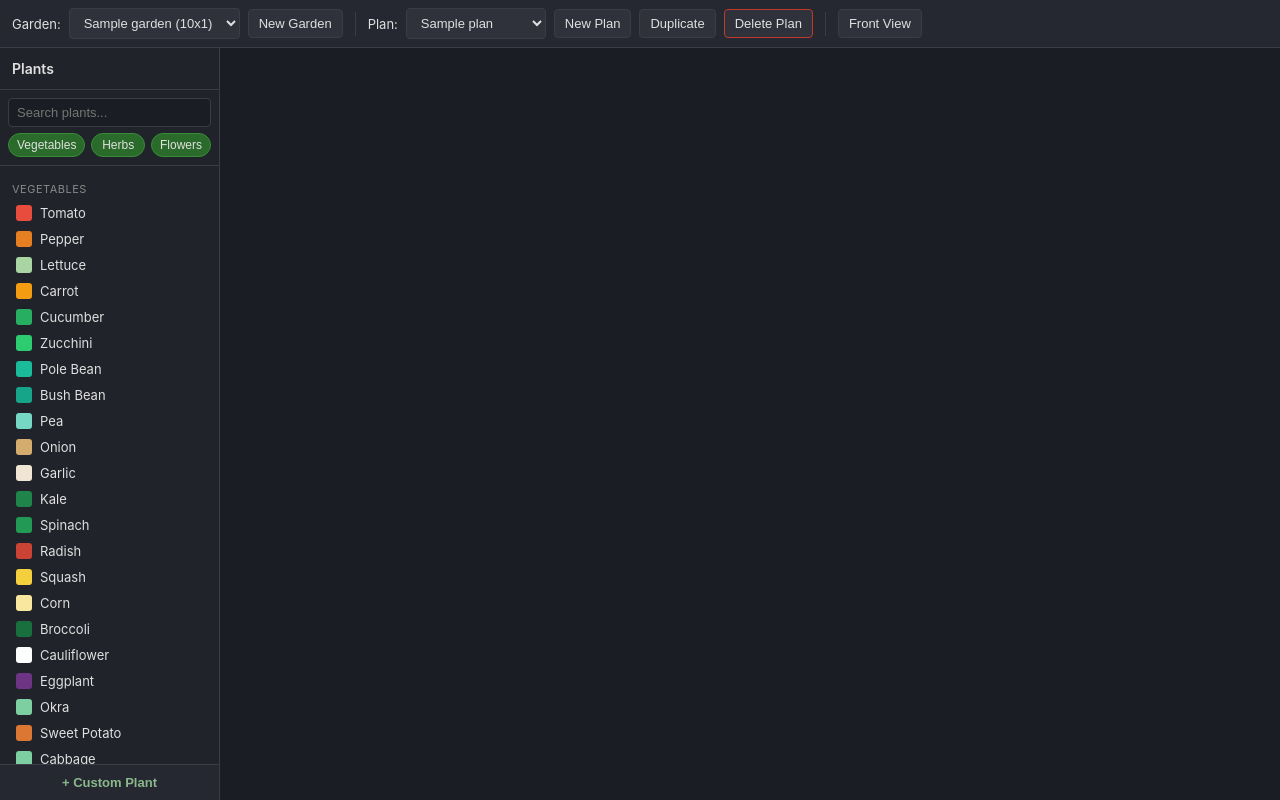
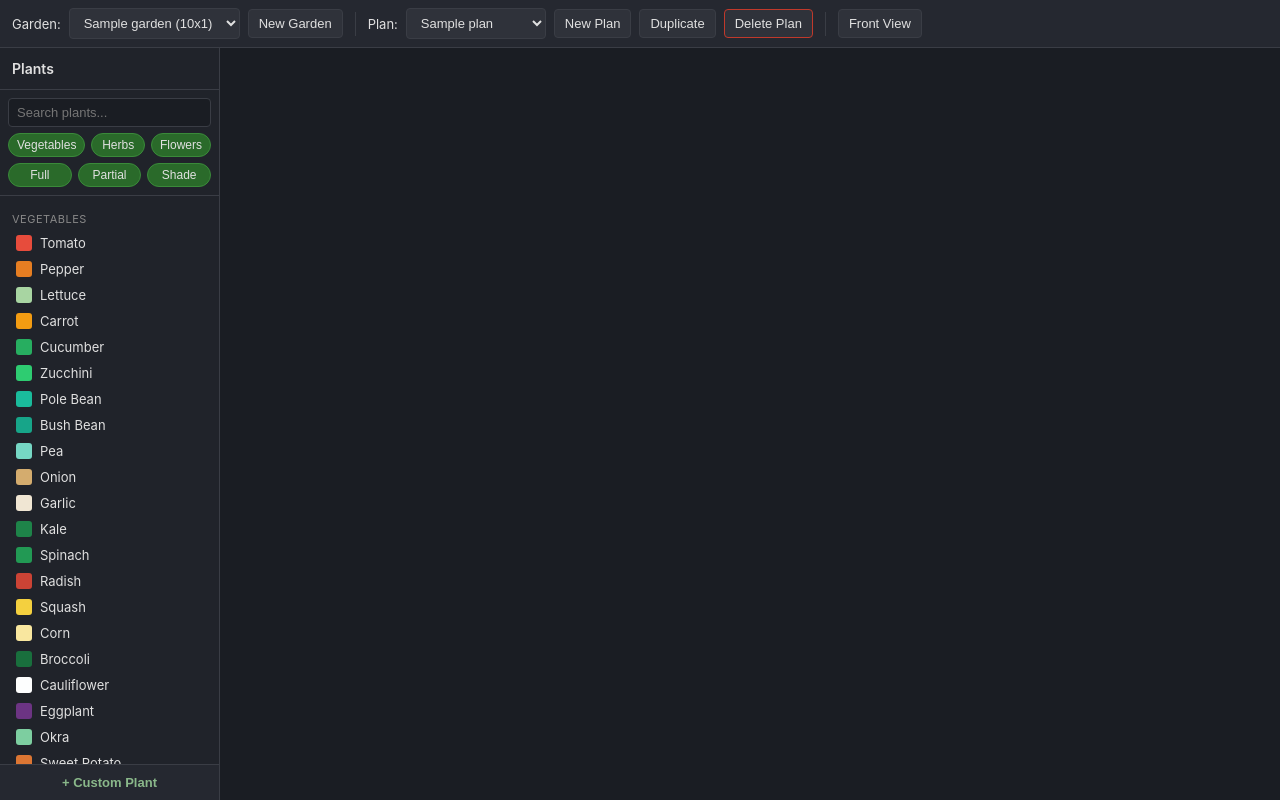
Before and after one commit to bigguy6883/garden-planner, a Flask app: page / in a window 1280 px wide. Run offline with Flask 3, Linux system fonts and the light colour scheme; tables that the repository leaves empty hold one stand-in row (values such as "Sample post"); data that the repository does not hold is empty; a map, chart or similar area stays blank.

Commit message:
feat: add sun requirement filter tabs to sidebar
Three toggleable pill buttons (Full, Partial, Shade) filter the plant
list by sun requirement, same behavior as the category tabs.

Co-Authored-By: Claude Opus 4.6 <noreply@anthropic.com>

```diff
--- a/templates/index.html
+++ b/templates/index.html
@@ -405,6 +405,35 @@
     createTab('Flowers', 'flower');
     sidebarFilters.appendChild(categoryTabs);
 
+    const sunTabs = document.createElement('div');
+    sunTabs.id = 'category-tabs';
+
+    const activeSunTabs = new Set(['full', 'partial', 'shade']);
+
+    function createSunTab(label, value) {
+        const tab = document.createElement('button');
+        tab.className = 'category-tab active';
+        tab.textContent = label;
+        tab.addEventListener('click', () => {
+            if (activeSunTabs.has(value)) {
+                if (activeSunTabs.size <= 1) return;
+                activeSunTabs.delete(value);
+                tab.classList.remove('active');
+            } else {
+                activeSunTabs.add(value);
+                tab.classList.add('active');
+            }
+            renderPalette();
+        });
+        sunTabs.appendChild(tab);
+        return tab;
+    }
+
+    createSunTab('Full', 'full');
+    createSunTab('Partial', 'partial');
+    createSunTab('Shade', 'shade');
+    sidebarFilters.appendChild(sunTabs);
+
     let searchFilter = '';
 
     // --- Build selection chip ---
@@ -567,6 +596,7 @@
         for (const p of plants) {
             const cat = p.category || 'other';
             if (!activeTabs.has(cat)) continue;
+            if (!activeSunTabs.has(p.sun || 'full')) continue;
             if (searchFilter && p.name.toLowerCase().indexOf(searchFilter) === -1) continue;
             if (!groups[cat]) groups[cat] = [];
             groups[cat].push(p);
```
